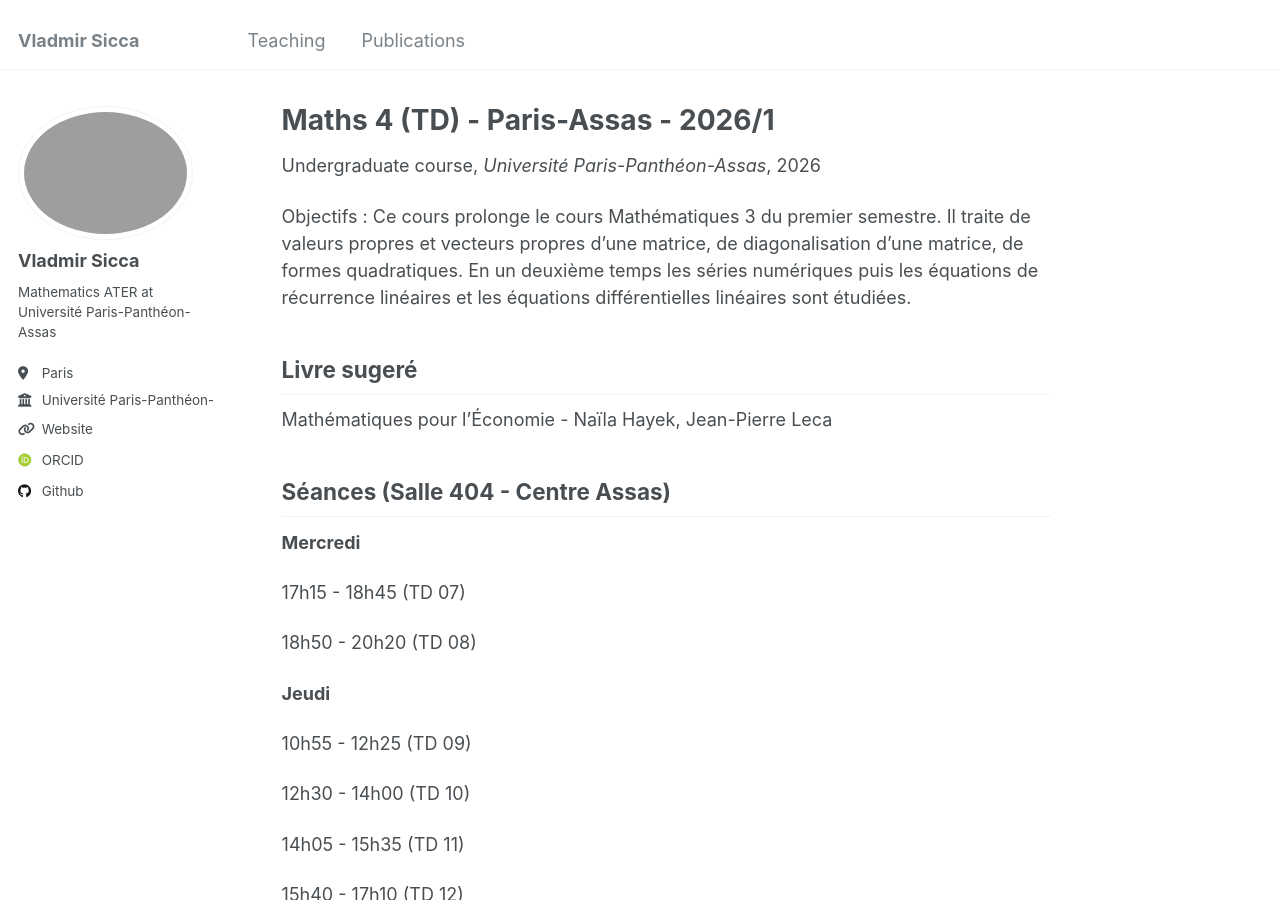
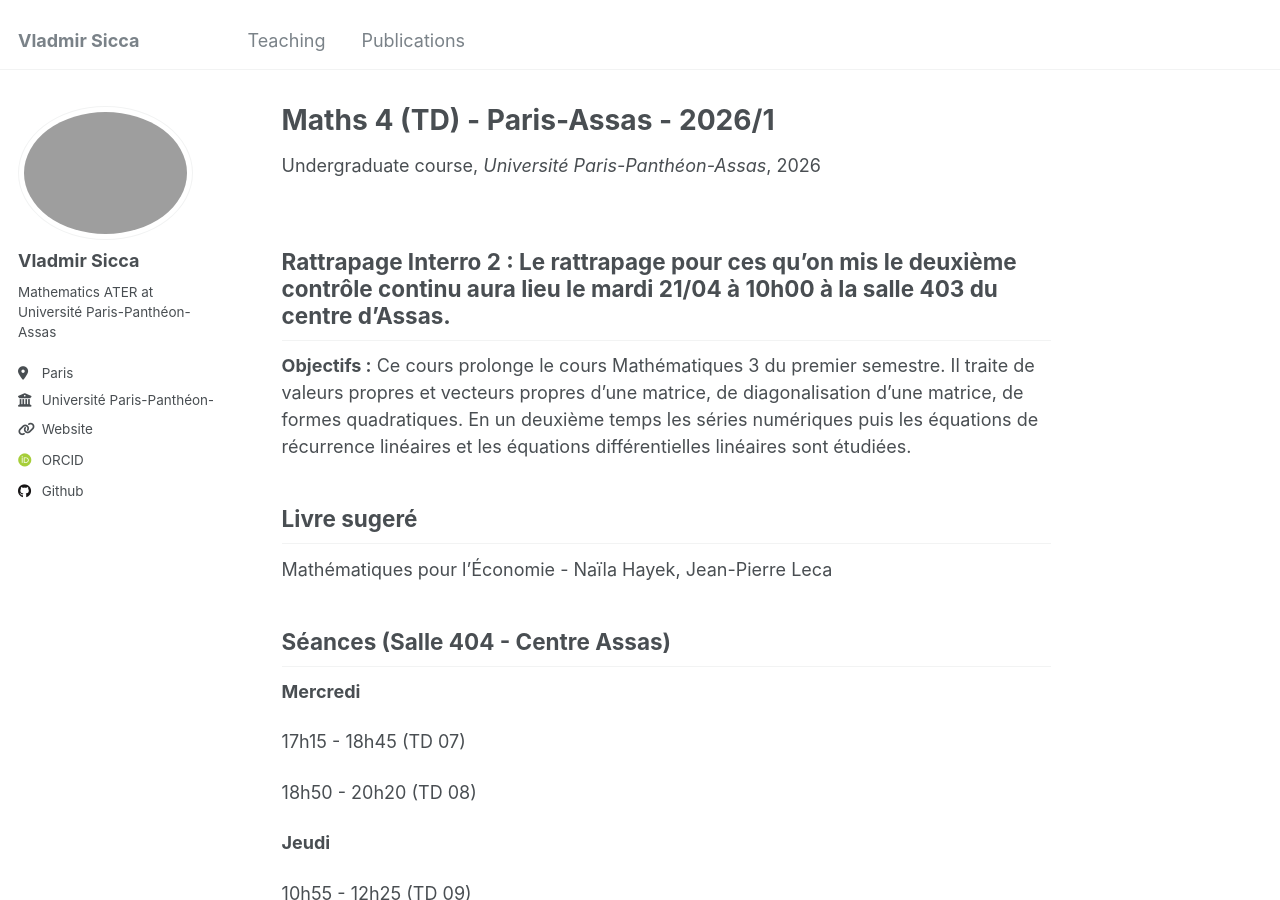
Before and after one commit to vladmirsicca/vladmirsicca.github.io, a Jekyll site: the page built from _teaching/2026_1_maths4_paris_assas.md, in a window 1280 px wide and 900 px high. Built offline with Jekyll 4.4.1, drawn with Linux system fonts in a browser that asks for light colours; some web fonts are replaced.

Commit message:
Update 2026_1_maths4_paris_assas.md
Annonce rattrapage

```diff
--- a/_teaching/2026_1_maths4_paris_assas.md
+++ b/_teaching/2026_1_maths4_paris_assas.md
@@ -8,7 +8,11 @@ date: 2026-01-01
 location: "Paris, France"
 ---
 
-Objectifs : Ce cours prolonge le cours Mathématiques 3 du premier semestre. Il traite de valeurs propres et vecteurs propres d'une matrice, de diagonalisation d'une matrice, de formes quadratiques. En un deuxième temps les séries numériques puis les équations de récurrence linéaires et  les  équations différentielles linéaires sont étudiées.
+## Rattrapage Interro 2 : Le rattrapage pour ces qu'on mis le deuxième contrôle continu aura lieu le mardi 21/04 à 10h00 à la salle 403 du centre d'Assas.
+
+
+
+**Objectifs :** Ce cours prolonge le cours Mathématiques 3 du premier semestre. Il traite de valeurs propres et vecteurs propres d'une matrice, de diagonalisation d'une matrice, de formes quadratiques. En un deuxième temps les séries numériques puis les équations de récurrence linéaires et  les  équations différentielles linéaires sont étudiées.
 
 ## Livre sugeré
 
```
